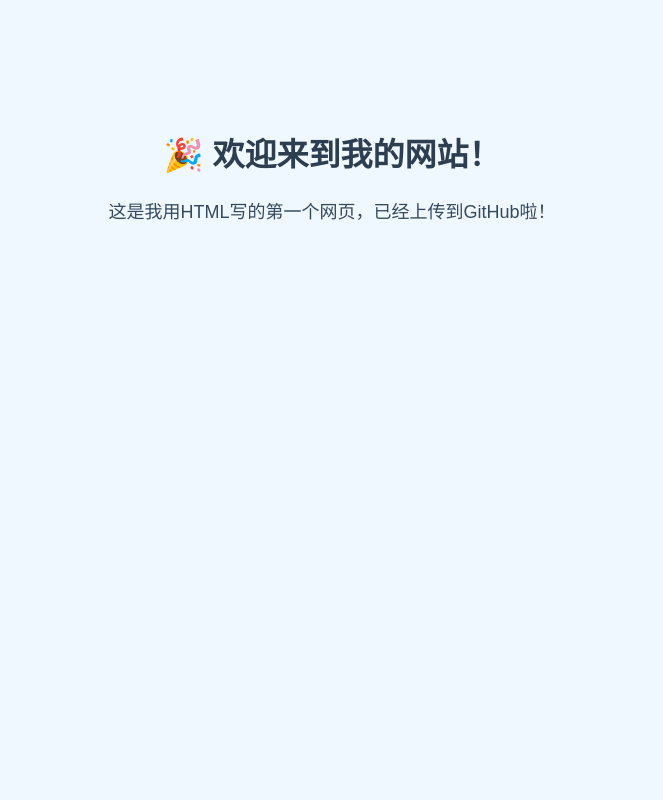
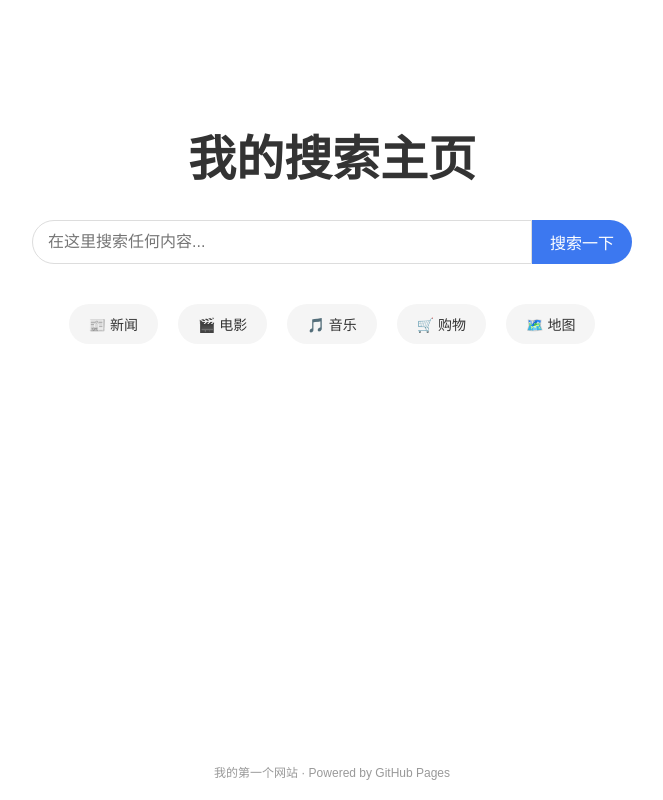
Before and after one commit to zhudong123971/zhudong123971.github.io, a plain HTML site: page index.html in a window 1280 px wide. Shown: the whole page, without its empty margins (308-971 px from the left). Drawn offline with Linux system fonts and the light colour scheme.

Commit message:
Update title and improve layout of index.html

```diff
--- a/index.html
+++ b/index.html
@@ -1,27 +1,127 @@
+
 <!DOCTYPE html>
 <html lang="zh-CN">
 <head>
     <meta charset="UTF-8">
     <meta name="viewport" content="width=device-width, initial-scale=1.0">
-    <title>我的第一个网站</title>
+    <title>我的主页 - 像百度一样搜索</title>
     <style>
+        * {
+            margin: 0;
+            padding: 0;
+            box-sizing: border-box;
+            font-family: "Microsoft Yahei", sans-serif;
+        }
         body {
-            font-family: "微软雅黑", sans-serif;
-            background-color: #f0f8ff;
-            text-align: center;
-            padding-top: 100px;
+            background-color: #fff;
+            display: flex;
+            flex-direction: column;
+            align-items: center;
+            min-height: 100vh;
+            padding-top: 15vh;
         }
-        h1 {
-            color: #2c3e50;
+        /* 网站标题 */
+        .logo {
+            font-size: 48px;
+            font-weight: bold;
+            color: #333;
+            margin-bottom: 30px;
         }
-        p {
-            font-size: 18px;
-            color: #34495e;
+        /* 搜索框区域 */
+        .search-box {
+            display: flex;
+            width: 600px;
+            margin-bottom: 40px;
+        }
+        .search-input {
+            flex: 1;
+            height: 44px;
+            padding: 0 15px;
+            border: 1px solid #ddd;
+            border-radius: 22px 0 0 22px;
+            outline: none;
+            font-size: 16px;
+        }
+        .search-input:focus {
+            border-color: #3c78f0;
+        }
+        .search-btn {
+            width: 100px;
+            height: 44px;
+            background-color: #3c78f0;
+            color: white;
+            border: none;
+            border-radius: 0 22px 22px 0;
+            cursor: pointer;
+            font-size: 16px;
+        }
+        .search-btn:hover {
+            background-color: #2b65d9;
+        }
+        /* 分类导航区域 */
+        .nav-list {
+            display: flex;
+            gap: 20px;
+            margin-bottom: 60px;
+        }
+        .nav-item {
+            padding: 10px 20px;
+            background-color: #f5f5f5;
+            border-radius: 20px;
+            text-decoration: none;
+            color: #333;
+            font-size: 14px;
+        }
+        .nav-item:hover {
+            background-color: #eee;
+        }
+        /* 页脚 */
+        footer {
+            position: fixed;
+            bottom: 20px;
+            color: #999;
+            font-size: 12px;
         }
     </style>
 </head>
 <body>
-    <h1>🎉 欢迎来到我的网站！</h1>
-    <p>这是我用HTML写的第一个网页，已经上传到GitHub啦！</p>
+    <!-- 网站标题 -->
+    <div class="logo">我的搜索主页</div>
+
+    <!-- 主搜索框（用百度实现搜索） -->
+    <div class="search-box">
+        <input type="text" class="search-input" id="mainInput" placeholder="在这里搜索任何内容...">
+        <button class="search-btn" onclick="doSearch()">搜索一下</button>
+    </div>
+
+    <!-- 分类导航（直接跳转到对应平台） -->
+    <div class="nav-list">
+        <a href=" " target="_blank" class="nav-item">📰 新闻</a >
+        <a href="https://www.iqiyi.com/" target="_blank" class="nav-item">🎬 电影</a >
+        <a href="https://music.163.com/" target="_blank" class="nav-item">🎵 音乐</a >
+        <a href="https://www.taobao.com/" target="_blank" class="nav-item">🛒 购物</a >
+        <a href="https://map.baidu.com/" target="_blank" class="nav-item">🗺️ 地图</a >
+    </div>
+
+    <footer>
+        我的第一个网站 · Powered by GitHub Pages
+    </footer>
+
+    <script>
+        // 主搜索框的功能：跳转到百度搜索
+        function doSearch() {
+            const keyword = document.getElementById("mainInput").value.trim();
+            if (keyword) {
+                // 用百度来实现搜索
+                window.location.href = `https://www.baidu.com/s?wd=${encodeURIComponent(keyword)}`;
+            }
+        }
+        // 按回车键也能触发搜索
+        document.getElementById("mainInput").addEventListener("keydown", function(e) {
+            if (e.key === "Enter") {
+                doSearch();
+            }
+        });
+    </script>
 </body>
 </html>
```
